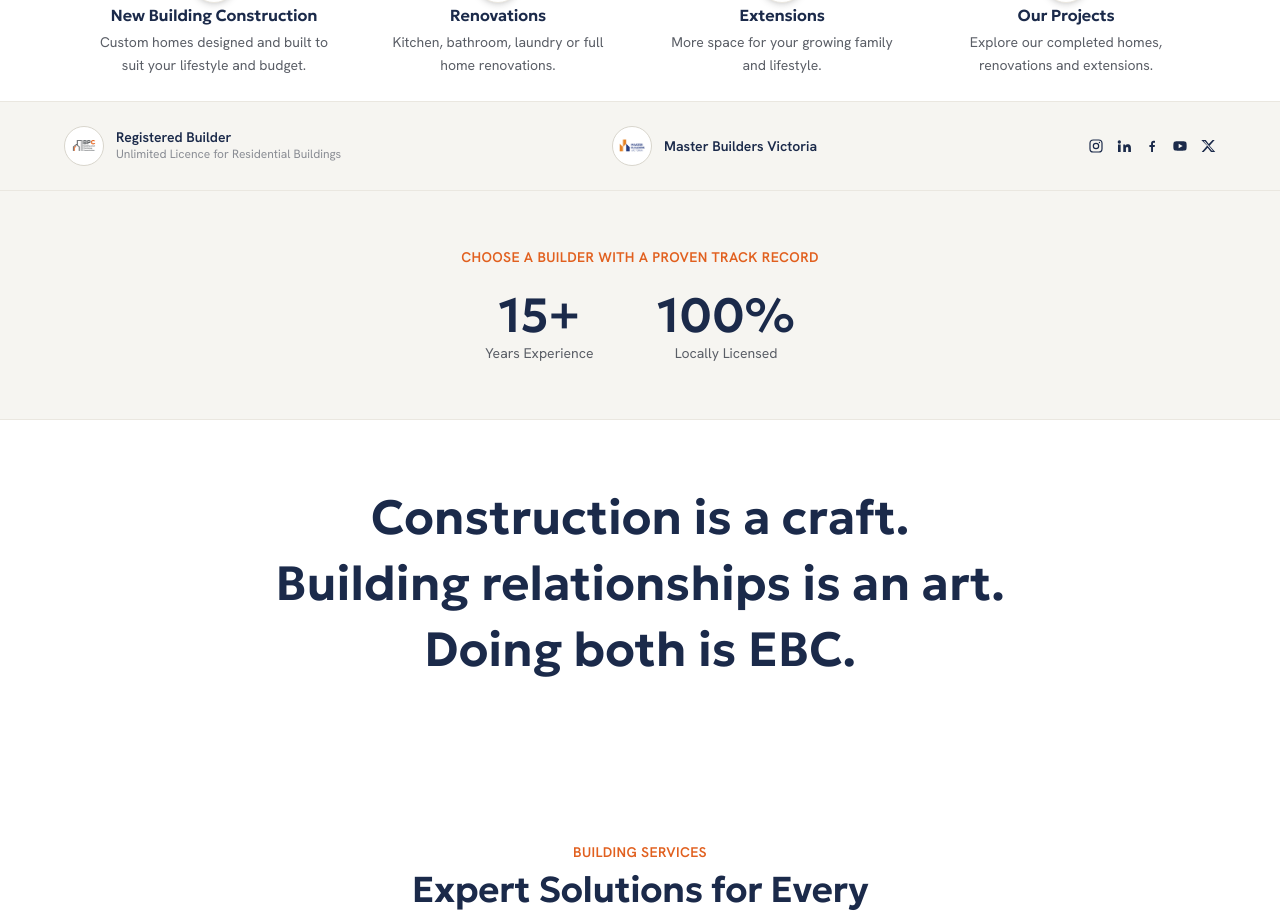
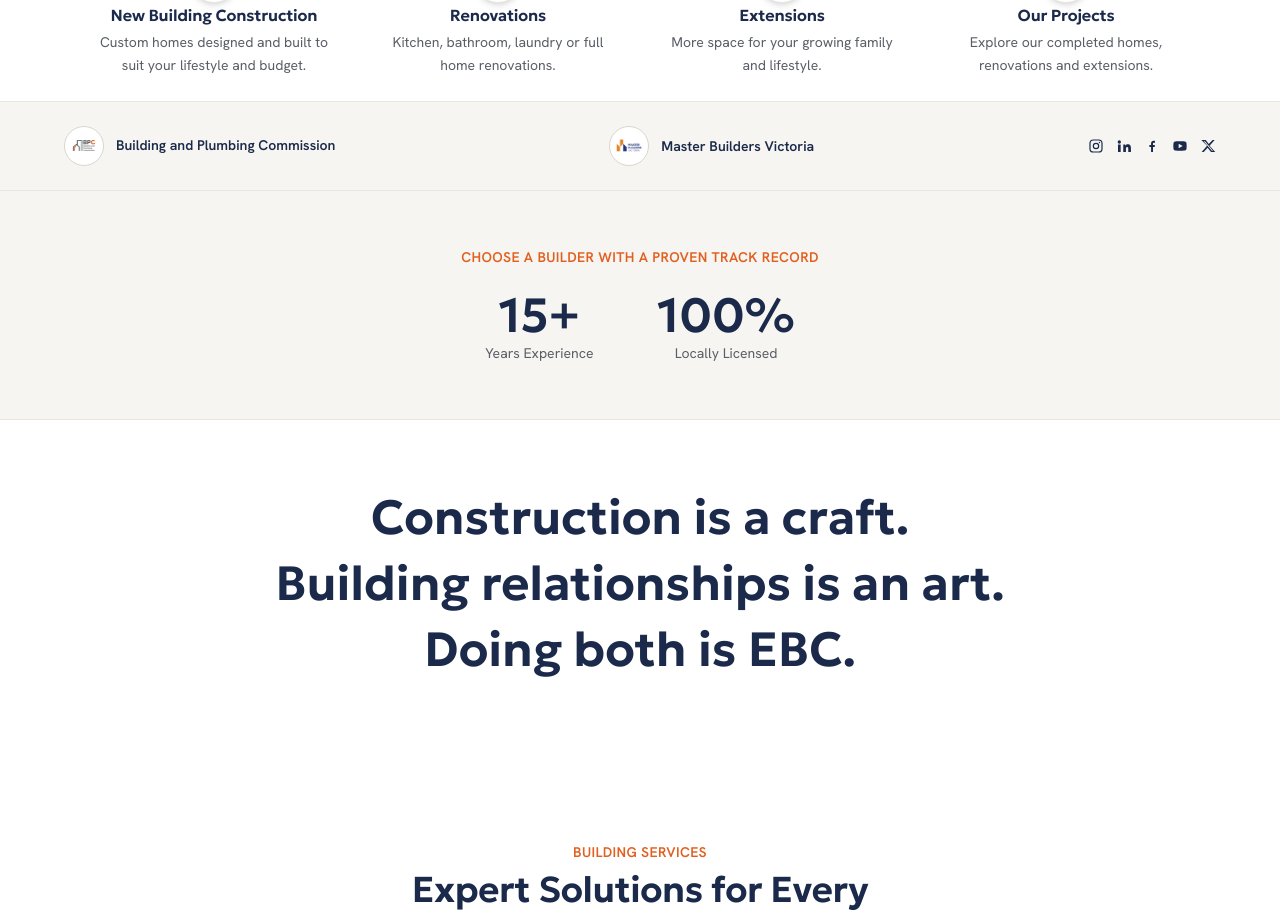
Before and after one commit to EBC2016ce/ebc-platform, a Next.js app: page / in a window 1280 px wide. Shown: the part 966-1879 px from the top of the page. Built offline with nearby package versions, Linux system fonts and the light colour scheme.

Commit message:
Replace BPC badge caption with Building and Plumbing Commission

```diff
--- a/src/app/page.js
+++ b/src/app/page.js
@@ -187,11 +187,10 @@ export default function Home() {
         <div className="max-w-6xl mx-auto flex flex-wrap items-center justify-between gap-6 text-sm">
           <a href="https://www.bpc.vic.gov.au/" target="_blank" rel="noopener noreferrer" className="flex items-center gap-3 group">
             <span className="w-10 h-10 shrink-0 rounded-full bg-white border border-[#D9D6CD] flex items-center justify-center p-1.5 group-hover:border-[#E1601F] transition-colors">
-              <Image src="/bpc-logo.png" alt="BPC" width={211} height={120} className="w-full h-auto object-contain" />
+              <Image src="/bpc-logo.png" alt="Building and Plumbing Commission" width={211} height={120} className="w-full h-auto object-contain" />
             </span>
             <div className="leading-tight">
-              <div className="font-semibold text-[#1B2A4A] group-hover:text-[#E1601F] transition-colors">Registered Builder</div>
-              <div className="text-[#8A8D94] text-xs">Unlimited Licence for Residential Buildings</div>
+              <div className="font-semibold text-[#1B2A4A] group-hover:text-[#E1601F] transition-colors">Building and Plumbing Commission</div>
             </div>
           </a>
           <a href="https://www.mbav.com.au/" target="_blank" rel="noopener noreferrer" className="flex items-center gap-3 group">
```
